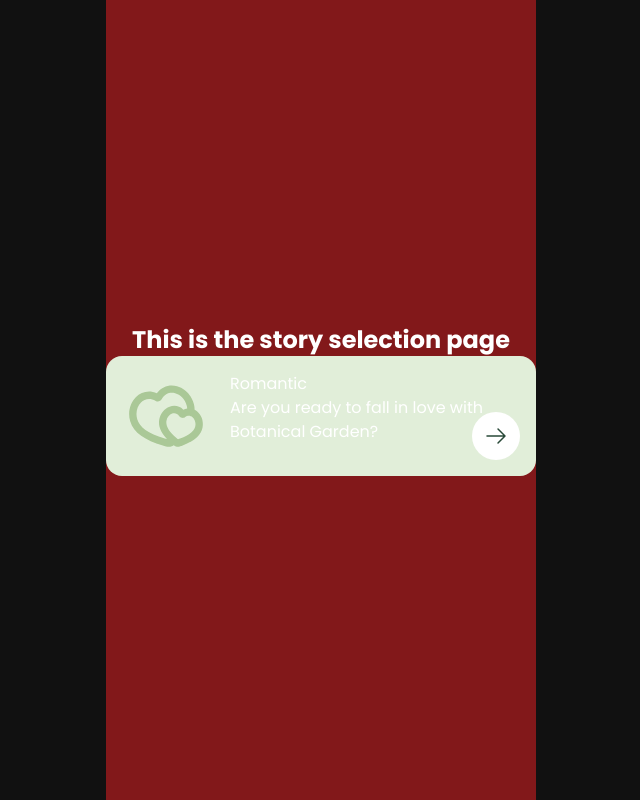
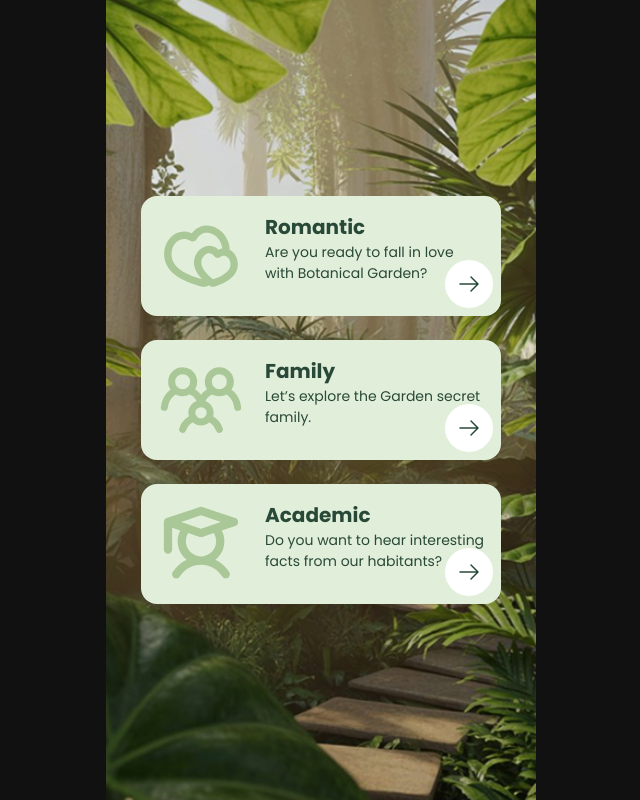
Before and after one commit to Flex-Wrap/botanical-garden, a React (Vite) app: page /botanical-garden/story-selection in a window 1280 px wide. Shown: the whole page, without its empty margins (319-959 px from the left). Built offline with nearby package versions, Linux system fonts and the light colour scheme.

Commit message:
story selection done i think

```diff
--- a/src/components/StoryCard.tsx
+++ b/src/components/StoryCard.tsx
@@ -1,3 +1,5 @@
+import { useNavigate } from "react-router-dom";
+
 interface Props {
     icon: string;
     name: string;
@@ -5,14 +7,19 @@ interface Props {
 }
 
 export default function StoryCard({icon, name, description} : Props) {
+    const navigate = useNavigate(); // Initialize the navigate function
+    const handleContinue = () => {
+        navigate("/map"); // Redirect to the /onboarding2 route
+      };
+
     return (
-        <div className="flex flex-row gap-5 relative p-4 bg-[#E1EED9] rounded-2xl">
+        <div className="flex flex-row gap-5 relative p-4 bg-[#E1EED9] rounded-2xl w-[360px] items-top">
             <img src={icon}/>
             <div>
-                <h3 >{name}</h3>
-                <p>{description}</p>
+                <h3 className="text-[20px] font-semibold text-[#294938]">{name}</h3>
+                <p className="text-[14px] font-normal text-[#294938]">{description}</p>
             </div>
-            <button className="absolute bottom-4 right-4"><img src="assets/continueButton.svg"/></button>
+            <button className="absolute bottom-2 right-2" onClick={handleContinue}><img src="assets/continueButton.svg"/></button>
         </div>
     )
 }
--- a/src/index.css
+++ b/src/index.css
@@ -169,7 +169,7 @@ body {
 }
 
 fdf {
-  position: absolute;
-  bottom: 17px;
-  right: 17px;
+  font-family: "Poppins", sans-serif;
+  font-size: 18px;
+  font-weight: 600;
 }
--- a/src/pages/StorySelection.tsx
+++ b/src/pages/StorySelection.tsx
@@ -2,9 +2,30 @@ import StoryCard from "../components/StoryCard";
 
 function StorySelection() {
     return (
-      <div className="h-full w-full flex flex-col items-center justify-center bg-red-900 text-white">
-        <h1 className="text-2xl font-bold">This is the story selection page</h1>
-        <StoryCard icon="assets/romantic.svg" name="Romantic" description="Are you ready to fall in love with Botanical Garden?"/>
+      <div className="h-full w-full flex flex-col items-center justify-center bg-red-900 text-white"
+      style={{
+        backgroundImage: "url(assets/storyBG.png)",
+        backgroundSize: "cover",
+        backgroundPosition: "center",
+      }}
+      >
+        <div className="flex flex-col gap-6">
+          <StoryCard
+            icon="assets/romantic.svg"
+            name="Romantic"
+            description="Are you ready to fall in love with Botanical Garden?"
+          />
+          <StoryCard
+            icon="assets/family.svg"
+            name="Family"
+            description="Let’s explore the Garden secret family."
+          />
+          <StoryCard
+            icon="assets/academic.svg"
+            name="Academic"
+            description="Do you want to hear interesting facts from our habitants?"
+          />
+        </div>
       </div>
     );
   }
```
